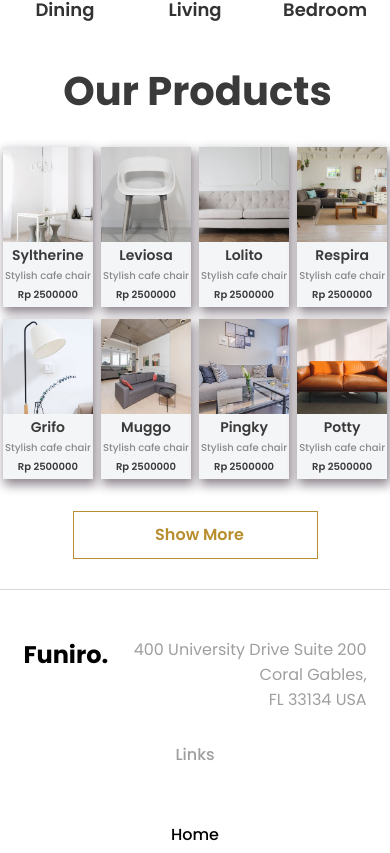
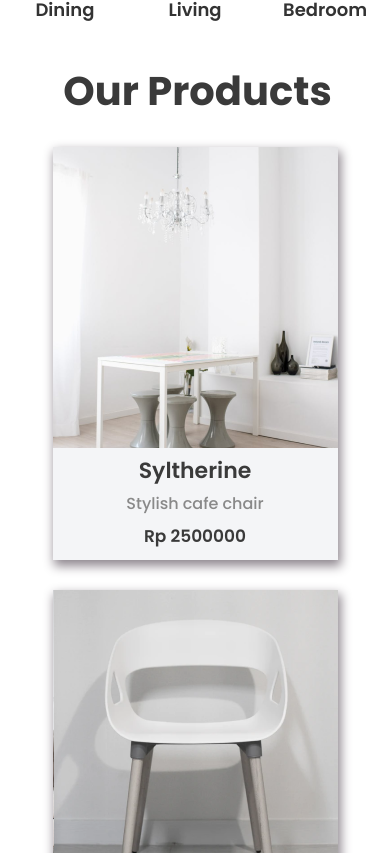
Before and after one commit to SubwaySerfer/e-commerce, a Vue app: page /home in a window 390 px wide. Shown: the part 1151-2004 px from the top of the page. Built offline with nearby package versions, Linux system fonts and the light colour scheme.

Commit message:
fix: base-card css

```diff
--- a/src/components/home/OurProductsSection.vue
+++ b/src/components/home/OurProductsSection.vue
@@ -98,7 +98,6 @@ export default {
     height: auto;
     justify-content: center;
     width: 100%;
-    /* padding: 0 1rem; */
   }
 }
 
@@ -114,9 +113,13 @@ export default {
   }
 
   .furnitures-list {
-    gap: 1vw;
-    justify-content: space-between;
-    row-gap: 1.2rem;
+    gap: 4vw;
+  }
+}
+
+@media(max-width: 450px) {
+  .furnitures-list {
+    gap: 3rem;
   }
 }
 </style>
--- a/src/components/ui/BaseCard.vue
+++ b/src/components/ui/BaseCard.vue
@@ -237,23 +237,33 @@ h5 {
   }
 }
 
-@media(max-width: 620px) {
+@media(max-width: 720px) {
+  .furniture-card {
+    width: 45%;
+  }
+
   .texts__label {
+    font-size: 2.2rem;
+  }
+
+  .texts__descr {
     font-size: 1.6rem;
   }
 
-  .texts__descr {
-    font-size: 1.2rem;
+  .texts__price {
+    font-size: 1.7rem;
   }
 
-  .texts__price {
-    font-size: 1.3rem;
+  .furniture-card_texts {
+    align-items: center
   }
+}
+
+@media(max-width: 620px) {
 
   .furniture-card_texts {
     padding: 1rem .5rem;
     gap: .8rem;
-    align-items: center
   }
 
   .btn {
@@ -262,22 +272,8 @@ h5 {
 }
 
 @media(max-width: 450px) {
-
-  .texts__label {
-    font-size: 1.4rem;
-  }
-
-  .texts__descr {
-    font-size: 1rem;
-  }
-
-  .texts__price {
-    font-size: 1rem;
-  }
-
-  .furniture-card_texts {
-    padding: .5rem .2rem;
-    gap: .4rem;
+  .furniture-card {
+    width: 80%;
   }
 }
 </style>
```
